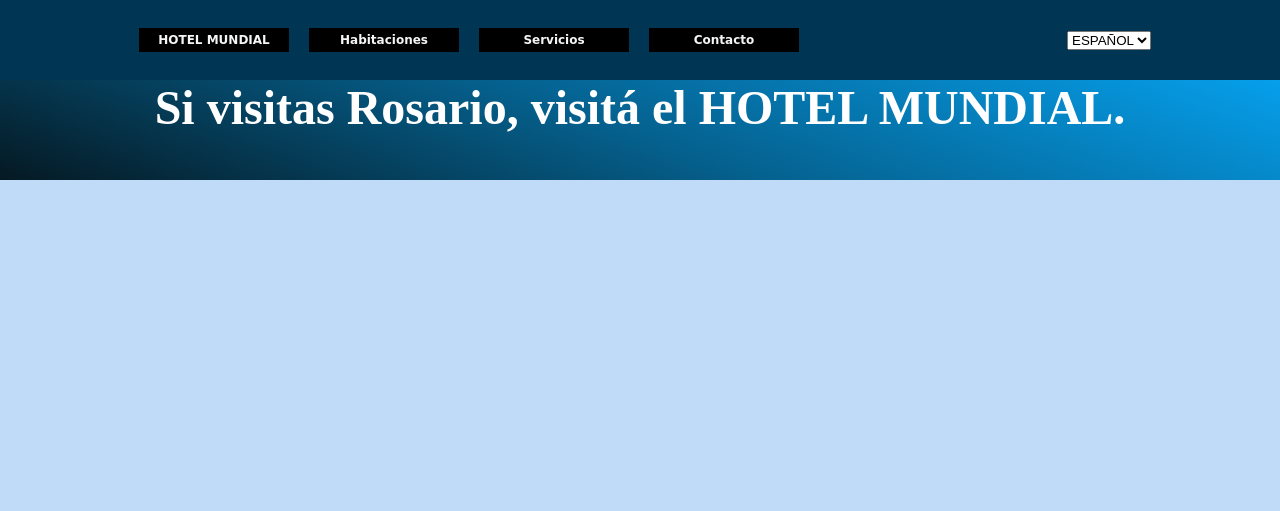
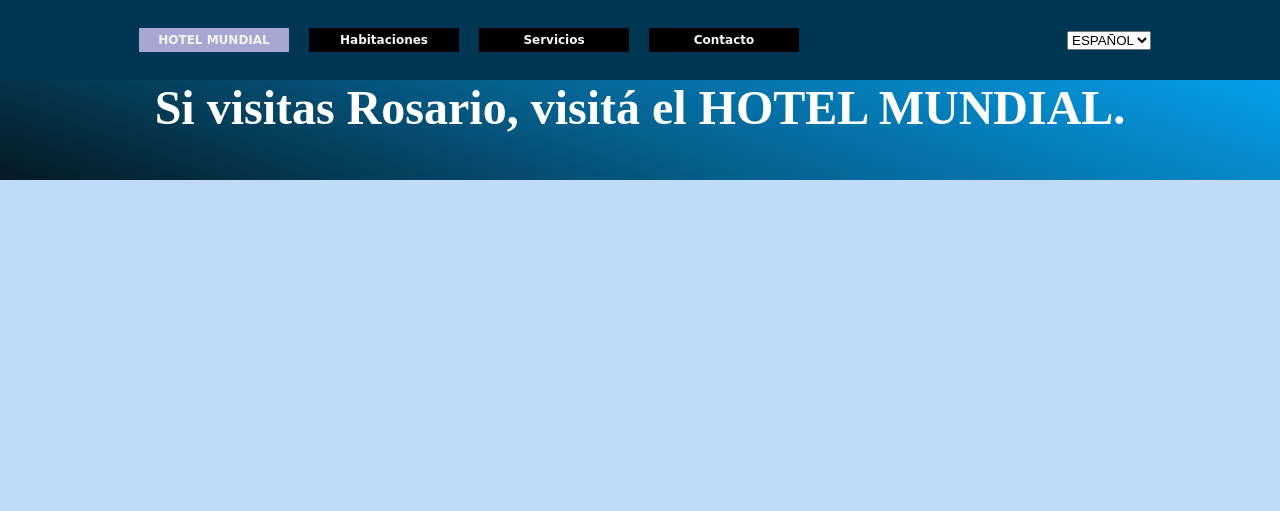
Before and after one commit to NicolasMoh8/PreEntrega2-Mohlinger-Nicolas, a plain HTML site: page index.html in a window 1280 px wide. In both pictures the pointer is over the item "HOTEL MUNDIAL". Shown: the top 511 px of the page. Drawn offline with Linux system fonts and the light colour scheme.

Commit message:
Se agrego pseudo clase

```diff
--- a/css/estilo.css
+++ b/css/estilo.css
@@ -15,6 +15,7 @@ a:active {
   font-family: 'Nerko One', cursive;
 
 }
+
 
 body{
 
@@ -230,6 +231,10 @@ li{
   padding: 5px;
   margin: 10px;
 
+
+}
+li:hover{
+  background-color: rgb(167, 167, 209);
 
 }
 
```
